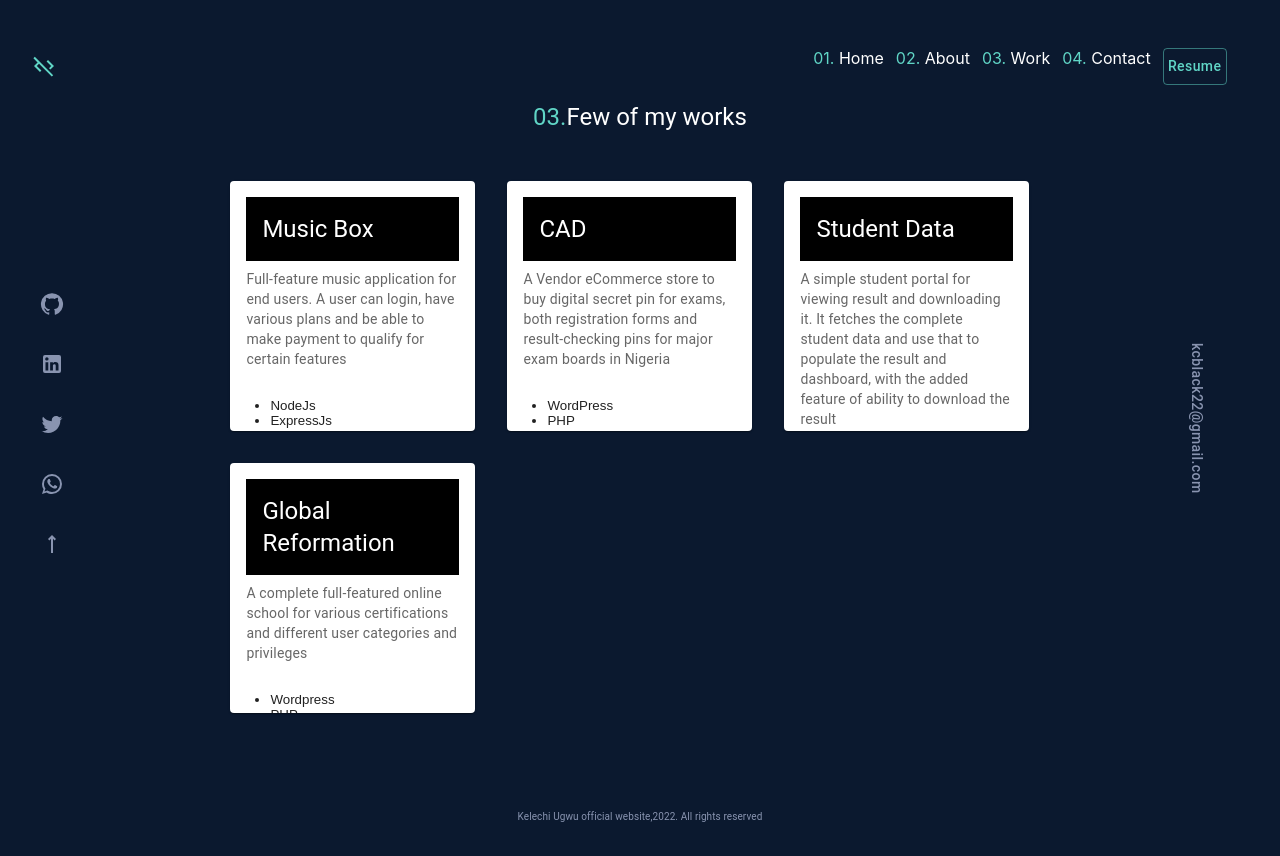
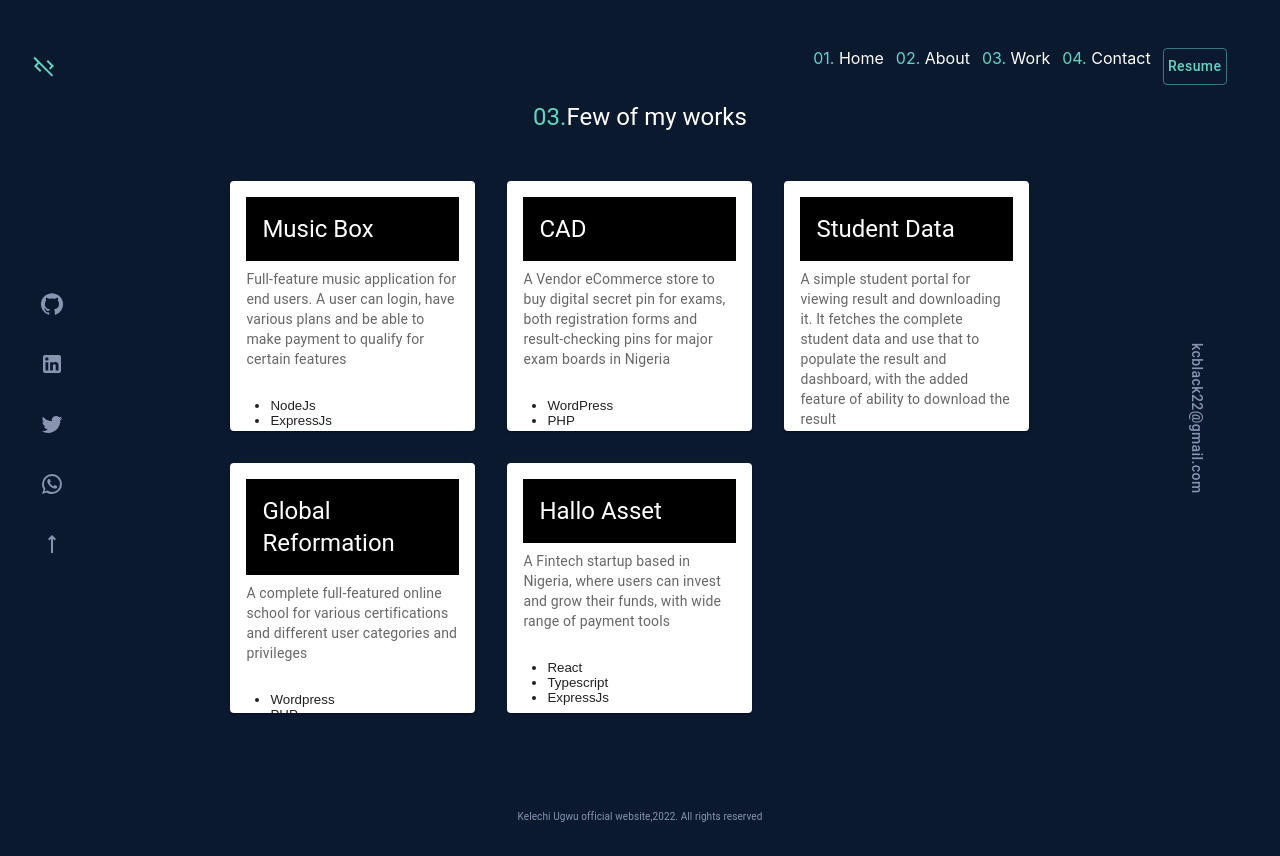
Before and after one commit to kcblaq/cv, a React (Create React App) app: page /work in a window 1280 px wide. Built offline with nearby package versions, Linux system fonts and the light colour scheme.

Commit message:
Added halloasset project

```diff
--- a/src/projectdata.js
+++ b/src/projectdata.js
@@ -23,6 +23,13 @@ const projects = [
         url: 'https://globalreformationnetwork.org/',
         description:'A complete full-featured online school for various certifications and different user categories and privileges',
         tools:['Wordpress','PHP']
+    },
+
+    {
+        name:'Hallo Asset',
+        url: 'https://www.haloasset.com/',
+        description:'A Fintech startup based in Nigeria, where users can invest and grow their funds, with wide range of payment tools',
+        tools:['React','Typescript', 'ExpressJs']
     }
 ]
 
```
